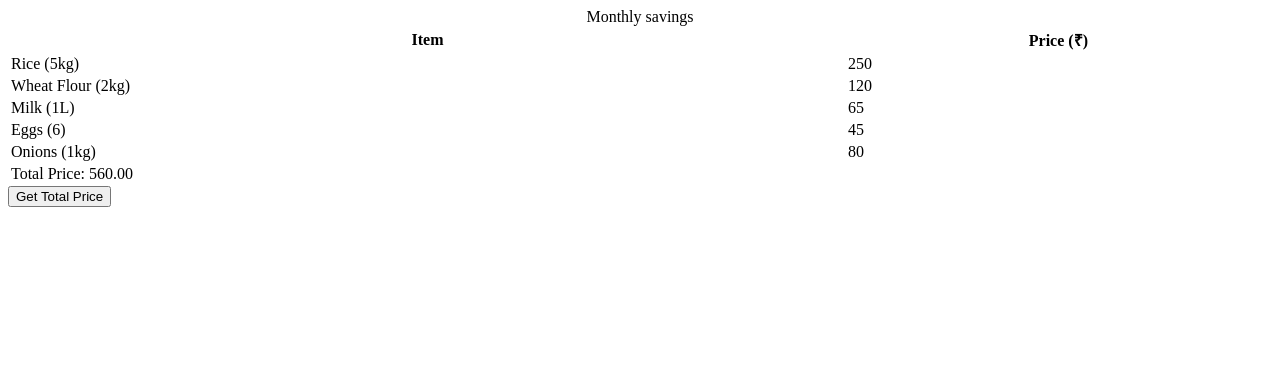
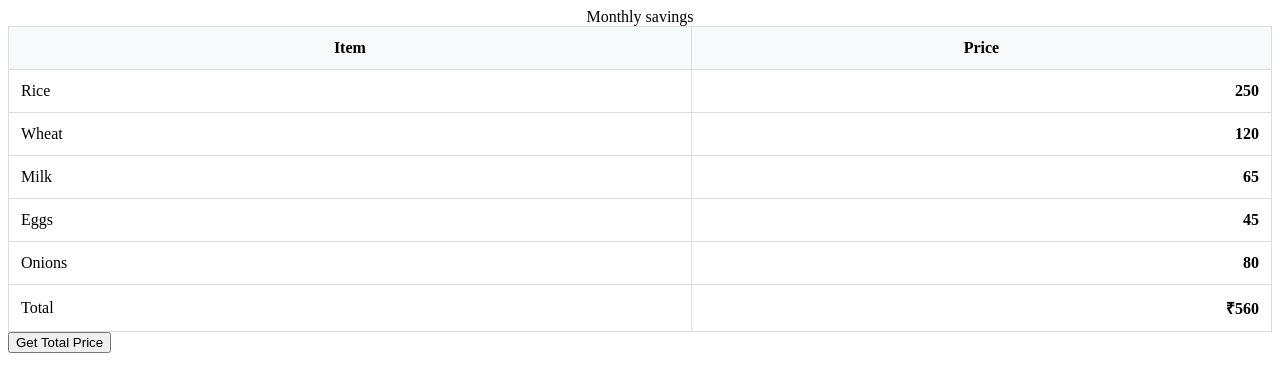
Before and after one commit to acciojob/grofers-checkout-noumantannu06-glitch, a website: page main.html in a window 1280 px wide. Both pictures are taken after a click on the button "Get Total Price". Drawn offline with Linux system fonts and the light colour scheme.

Commit message:
created a submission

```diff
--- a/main.html
+++ b/main.html
@@ -12,33 +12,15 @@
     <caption>
       Monthly savings
     </caption>
-        <thead>
-            <tr>
-                <th>Item</th>
-                <th>Price (₹)</th>
-            </tr>
+       <thead>
+            <tr><th>Item</th><th>Price</th></tr>
         </thead>
         <tbody>
-            <tr>
-                <td class="item">Rice (5kg)</td>
-                <td class="prices">250</td>
-            </tr>
-            <tr>
-                <td class="item">Wheat Flour (2kg)</td>
-                <td class="prices">120</td>
-            </tr>
-            <tr>
-                <td class="item">Milk (1L)</td>
-                <td class="prices">65</td>
-            </tr>
-            <tr>
-                <td class="item">Eggs (6)</td>
-                <td class="prices">45</td>
-            </tr>
-            <tr>
-                <td class="item">Onions (1kg)</td>
-                <td class="prices">80</td>
-            </tr>
+            <tr><td class="item">Rice</td><td class="prices" data-ns-test="prices">250</td></tr>
+            <tr><td class="item">Wheat</td><td class="prices" data-ns-test="prices">120</td></tr>
+            <tr><td class="item">Milk</td><td class="prices" data-ns-test="prices">65</td></tr>
+            <tr><td class="item">Eggs</td><td class="prices" data-ns-test="prices">45</td></tr>
+            <tr><td class="item">Onions</td><td class="prices" data-ns-test="prices">80</td></tr>
         </tbody>
     </table>
 
--- a/script.js
+++ b/script.js
@@ -4,27 +4,20 @@ document.body.appendChild(getSumBtn);
 
 const getSum = () => {
 //Add your code here
-const priceElements = document.querySelectorAll('.prices');
-let total = 0;
-priceElements.forEach(priceEl => {
-  const price = parseFloat(priceEl.textContent);
-  if (!isNaN(price)) {
-    total += price;
-  }
-});
+ function calculateTotal() {
+            const prices = document.querySelectorAll('[data-ns-test="prices"]');
+            let total = 0;
+            prices.forEach(el => total += parseFloat(el.textContent) || 0);
 
-// Step 3 & 4: Create new row and cell
-const table = document.querySelector('table'); // Use specific selector if needed
-const newRow = document.createElement('tr');
-const newCell = document.createElement('td');
-newCell.colSpan = 2; // Adjust based on your table columns
-
-// Step 5: Set total price text
-newCell.textContent = `Total Price: ${total.toFixed(2)}`;
-
-// Step 6: Append new row to table
-newRow.appendChild(newCell);
-table.appendChild(newRow);
+            const tbody = document.querySelector('tbody');
+            const totalRow = document.createElement('tr');
+            totalRow.innerHTML = `
+                <td>Total</td>
+                <td class="prices" data-ns-test="grandTotal" id="ans">₹${total}</td>
+            `;
+            tbody.appendChild(totalRow);
+        }
+        calculateTotal();  // Run immediately
 };
 
 getSumBtn.addEventListener("click", getSum);
--- a/styles.css
+++ b/styles.css
@@ -1,2 +1,4 @@
-
-/* Your CSS Code here. */
+ table { width: 100%; border-collapse: collapse; }
+        th, td { border: 1px solid #ddd; padding: 12px; }
+        th { background: #f8f9fa; }
+        .prices { font-weight: bold; text-align: right; }
```
